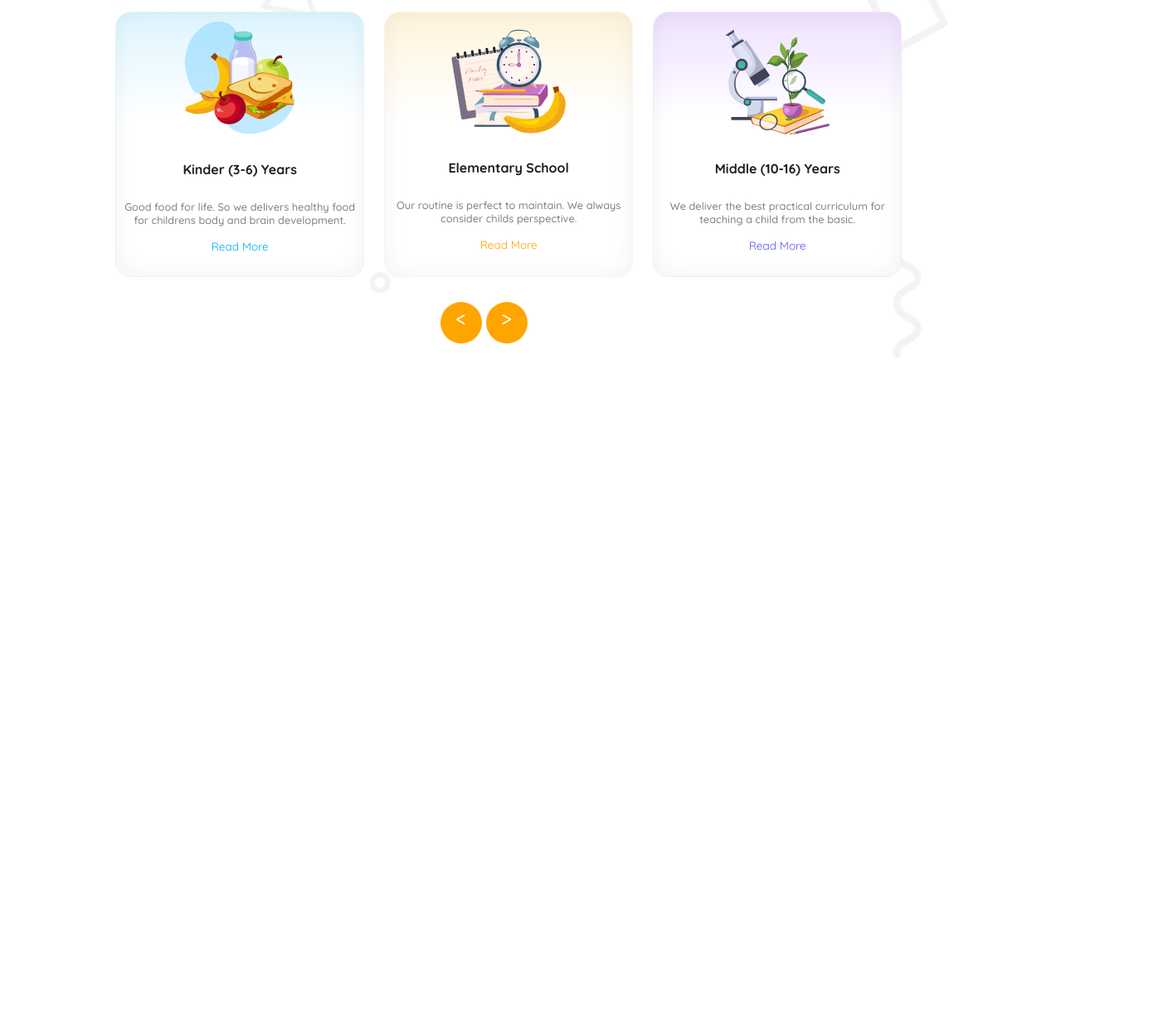
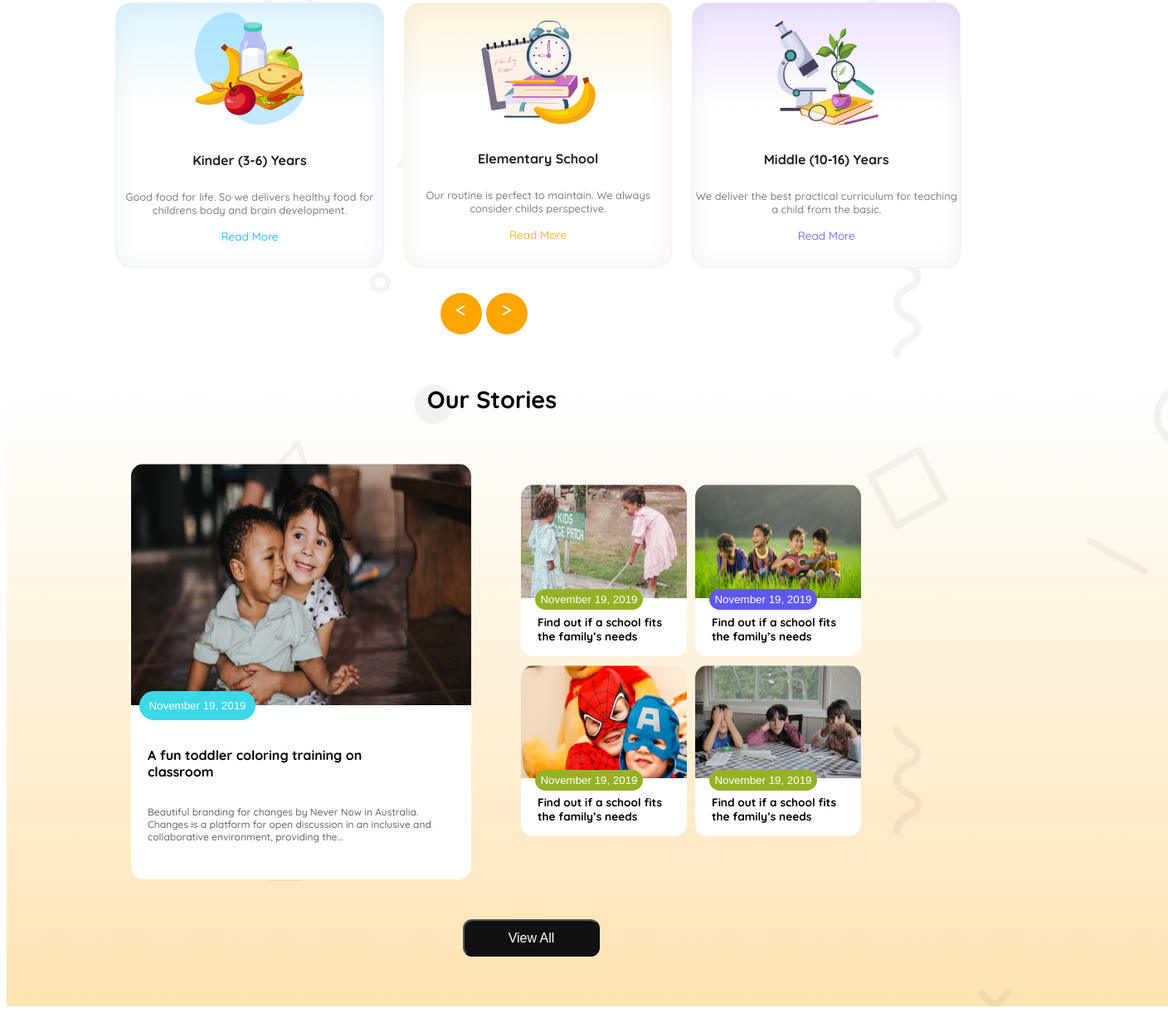
Before and after one commit to sadik117/assignment-2, a plain HTML site: page index.html in a window 1280 px wide. Shown: the part 695-1916 px from the top of the page at 83% size, 1408 px wide, since content can reach past the window. Before the commit the page ends 1142 px from the top, so only its background shows below. Drawn offline with Linux system fonts and the light colour scheme.

Commit message:
second section done with responsiveness

```diff
--- a/index.html
+++ b/index.html
@@ -39,6 +39,7 @@
       </div>
     </header>
     <main>
+        <section class="first">
         <div class="first-section">
             <div class="frst-content">
                 <h1>Standard Curriculum</h1>
@@ -68,6 +69,62 @@
                 </div>
             </div>
         </div>
+    </section>
+    <section class="second">
+      <div class="second-section">
+        <div class="scnd-content">
+          <h1>Our Stories</h1>
+          <div class="cards">
+          <div class="single-card">
+            <img src="assets/story-1.png" alt="">
+          <div class="single-card-content">
+            <h5>A fun toddler coloring training on <br>
+              classroom</h5>
+            <p>Beautiful branding for changes by Never Now in Australia. <br>
+              Changes is a platform for open discussion in an inclusive and
+              collaborative environment, providing the...</p>
+            <button class="scard-btn">November 19, 2019</button>
+          </div>
+          </div>
+
+        <div class="grid-cards">
+          <div class="frst-card">
+            <img src="assets/story-2.png" alt="">
+          <div class="card-content">
+            <h5>Find out if a school fits the
+              family’s needs</h5>
+            <button class="gcard-btn">November 19, 2019</button>
+          </div>
+        </div>
+          <div class="scnd-card">
+            <img src="assets/story-3.png" alt="">
+          <div class="card-content">
+            <h5>Find out if a school fits the
+              family’s needs</h5>
+            <button class="gcard-btn2">November 19, 2019</button>
+          </div>
+        </div>
+          <div class="thrd-card">
+            <img src="assets/story-4.png" alt="">
+          <div class="card-content">
+            <h5>Find out if a school fits the
+              family’s needs</h5>
+            <button class="gcard-btn">November 19, 2019</button>
+          </div>
+        </div>
+          <div class="frth-card">
+            <img src="assets/story-5.png" alt="">
+          <div class="card-content">
+            <h5>Find out if a school fits the
+              family’s needs</h5>
+            <button class="gcard-btn">November 19, 2019</button>
+          </div>
+        </div>
+      </div>
+      </div>
+      <button class="section-btn">View All</button>
+    </div>
+    </section>
     </main>
   </body>
 </html>
--- a/style.css
+++ b/style.css
@@ -154,7 +154,7 @@
   font-size: .85rem;
 }
 .card-1 {
-  width: 300px;
+  width: 350px;
   height: 320px;
   box-sizing: border-box;
   border: 0.94px solid rgb(222, 245, 255);
@@ -168,7 +168,7 @@
       rgb(255, 255, 255);
 }
 .card-2 {
-  width: 300px;
+  width: 350px;
   height: 320px;
   box-sizing: border-box;
   border: 0.94px solid rgb(255, 244, 220);
@@ -182,7 +182,7 @@
       rgb(255, 255, 255);
 }
 .card-3 {
-  width: 300px;
+  width: 350px;
   height: 320px;
   box-sizing: border-box;
   border: 0.94px solid rgb(242, 232, 255);
@@ -243,3 +243,145 @@
         margin-left: -6rem;
     }
 }
+/* Second section */
+
+.second-section{
+  width: 1250px;
+  height: 750px;
+  background: url("assets/bg.png"), linear-gradient(0.00deg, rgba(254, 163, 1, 0.3),rgba(255, 255, 255, 0.3) 100%);
+  padding-left: 150px;
+}
+.scnd-content h1{
+  text-align: center;
+  font-size: 1.8rem;
+  font-weight: 800;
+  margin-bottom: 60px;
+  margin-left: -380px;
+}
+.single-card img{
+  width: 410px;
+  height: 320px;
+  border-radius: 15px 15px 0px 0px;
+}
+.scard-btn{
+  width: 140px;
+  height: 35px;
+  border: none;
+  border-radius: 45px;
+  color: white;
+  background: rgb(60, 216, 232);
+  top: -200px;
+  position: relative;
+  margin-left: 10px;
+}
+.single-card-content{
+     width: 410px;
+     height: 210px;
+     border-radius: 0px 0px 15px 15px;
+     background: rgb(255, 255, 255);
+     top: -60px;
+     position: relative;
+}
+.single-card-content p{
+  font-size: .75rem;
+  font-weight: 500;
+  color: rgb(102, 102, 102);
+  padding: 0px 10px 5px 20px; ;
+}
+.single-card-content h5{
+  font-size: 1rem;
+  font-weight: 700;
+  color: rgb(0, 0, 0);
+  padding: 50px 10px 5px 20px; ;
+}
+.cards{
+  display: flex;
+}
+.grid-cards{
+  display: grid;
+  grid-template-columns: repeat(2,1fr);
+  gap: 10px;
+  margin: 25px 0px 0px 60px;
+}
+.grid-cards img{
+  width: 200px;
+  height: 150px;
+  border-radius: 15px 15px 0px 0px;
+}
+.card-content{
+  width: 200px;
+  height: 70px;
+  border-radius:0px 0px 15px 15px;
+  background: rgb(255, 255, 255);
+  top: -40px;
+  position: relative;
+}
+.gcard-btn{
+  width: 130px;
+  height: 25px;
+  border: none;
+  border-radius: 45px;
+  color: white;
+  background: rgb(149, 178, 38);
+  top: -107px;
+  position: relative;
+  margin-left: 17px;
+}
+.gcard-btn2{
+  width: 130px;
+  height: 25px;
+  border: none;
+  border-radius: 45px;
+  color: white;
+  background: rgb(93, 88, 240);
+  top: -107px;
+  position: relative;
+  margin-left: 17px;
+}
+.card-content h5{
+  font-size: .85rem;
+  font-weight: 700;
+  color: rgb(0, 0, 0);
+  padding: 20px;
+}
+.thrd-card,.frth-card{
+  margin-top: -110px;
+}
+.section-btn{
+  width: 165px;
+  height: 45px;
+  border-radius: 11px;
+  background: rgb(17, 17, 17);
+  color: white;
+  margin-top: -450px;
+  margin-left: 400px;
+  font-size: 1rem;
+}
+
+@media screen and (max-width:576px) {
+  .second-section{
+    width: auto;
+    height: auto;
+  }
+  .single-card{
+      display: none;
+     }
+     .scnd-content h1{
+      font-size: 1.5rem;
+      font-weight: 800;
+      padding-left: 200px;
+      padding-top: 100px;
+    }
+    .grid-cards{
+      display: grid;
+      grid-template-columns: repeat(2,0fr);
+      gap: 5px;
+      margin: 25px 0px 0px -150px;
+    }
+    .thrd-card,.frth-card{
+      margin-top: -30px;
+    }
+    .section-btn{
+      margin-left: -30px;
+    }
+}
```
Also changed, not shown: assets/icons8-back-30.png (deleted), assets/icons8-forward-30.png (deleted).
